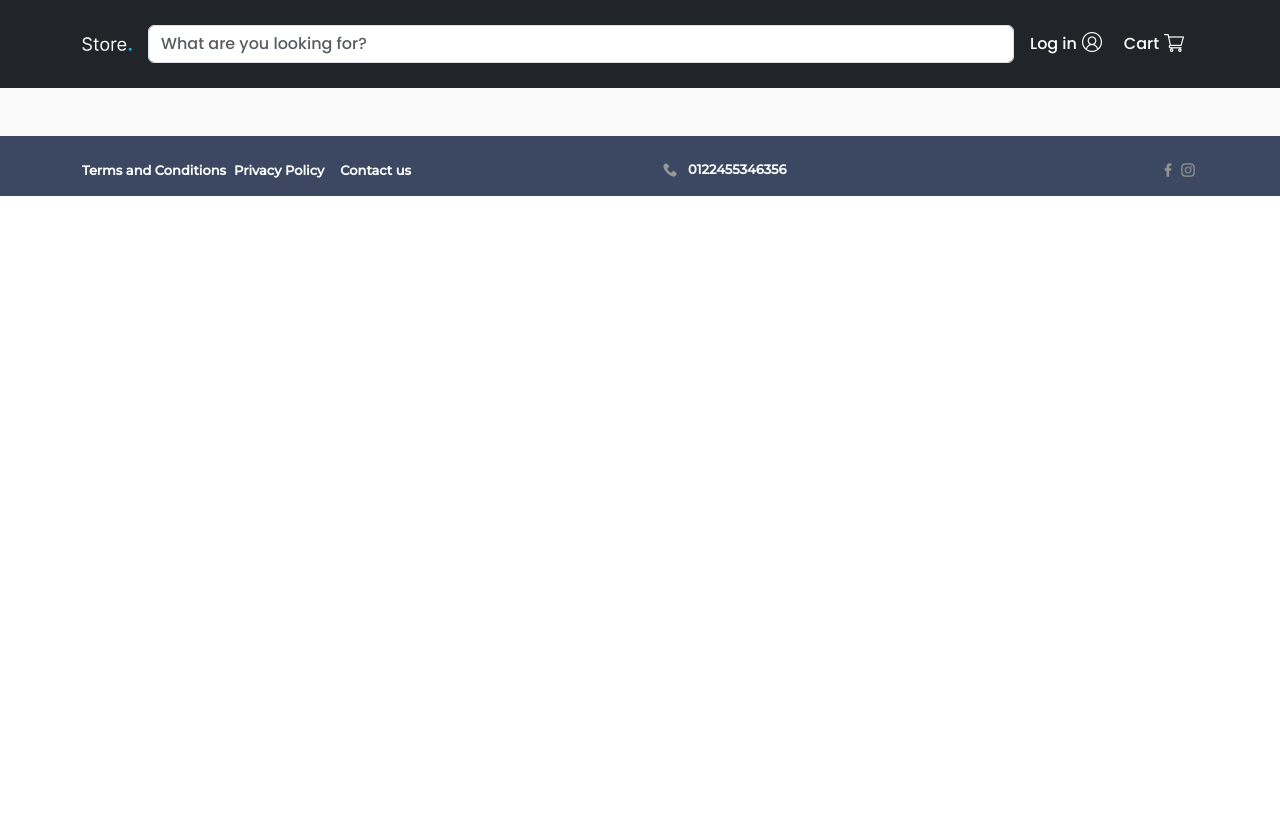
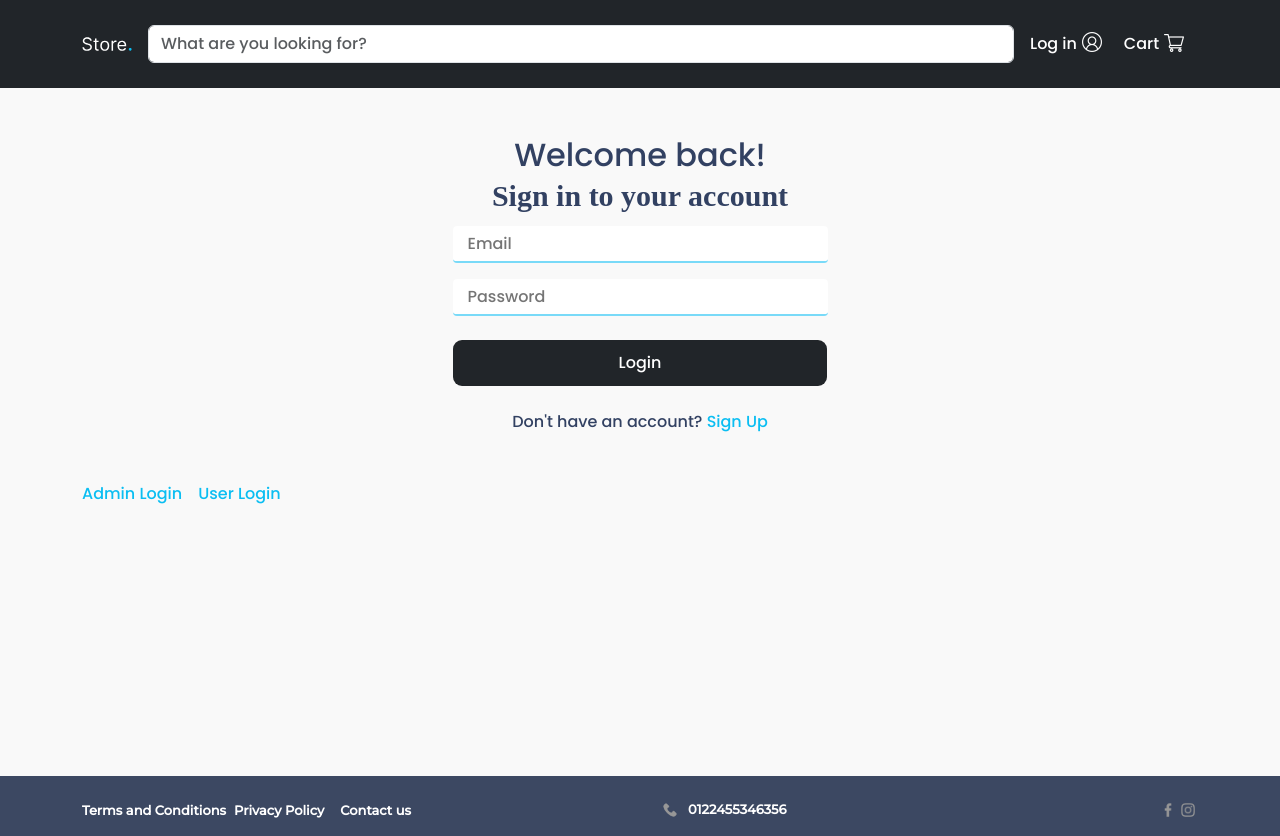
Before and after one commit to noureldinyahia88/E-Commerce-react, a React (Create React App) app: page /login in a window 1280 px wide. Before the commit the page ends 800 px from the top, so only its background shows below. Built offline with nearby package versions, Linux system fonts and the light colour scheme.

Commit message:
Login and Register page

```diff
--- a/src/App.js
+++ b/src/App.js
@@ -2,6 +2,8 @@ import HomePage from "./pages/Home/HomePage";
 import { BrowserRouter, Routes, Route } from "react-router-dom";
 import NavbarLogin from './components/Uitily/NavbarLogin'
 import Footer from './components/Uitily/Footer'
+import LoginPage from "./pages/Auth/LoginPage";
+import Register from "./pages/Auth/Register";
 
 function App() {
   return (
@@ -10,6 +12,8 @@ function App() {
       <BrowserRouter>
       <Routes>
       <Route index element={<HomePage/>} />
+      <Route path="/login" element={<LoginPage/>} />
+      <Route path="/register" element={<Register />} />
       </Routes>
       </BrowserRouter>
       <Footer />
--- /dev/null
+++ b/src/components/Home/DiscountCard.css
@@ -0,0 +1,14 @@
+.discount {
+    height: 130px;
+    border-radius: 8px;
+    background: #0BBEF2;
+}
+.discount .discount-title{
+    color: #fff;
+    font-size: 30px;
+}
+
+.dicount-img {
+    max-height: 130px;
+    max-width: 80%;
+}
--- a/src/components/Home/DiscountSection.js
+++ b/src/components/Home/DiscountSection.js
@@ -1,11 +1,12 @@
 import React from 'react'
 import { Container,Row,Col } from 'react-bootstrap'
+import './DiscountCard.css'
 import laptops from '../../images/labtop.png'
 
 const DiscountSection = () => {
     return (
         <Container>
-            <Row className="discount-backcolor my-3  mx-2 d-flex text-center align-items-center">
+            <Row className="discount my-3  mx-2 d-flex text-center align-items-center">
                 <Col sm="6">
                     <div className="discount-title">
                         Up To 25% OFF
--- a/src/index.css
+++ b/src/index.css
@@ -143,25 +143,7 @@ body {
   cursor: pointer;
 }
 
-/* discount setion */
-.discount-backcolor {
-  height: 130px;
-  border-radius: 8px;
-  background: radial-gradient(circle, #767676 0%, #4d4f50 100%, #494c4d 100%);
-}
-.discount-title {
-  color: #ffffff;
-  font-family: Cairo;
-  font-size: 21px;
-  font-weight: bold;
-  letter-spacing: 0;
-  line-height: 39px;
-}
-.dicount-img {
-  max-height: 130px;
-  max-width: 80%;
-}
-/* end discount */
+
 
 /* foter */
 .footer-background {
--- a/src/pages/Auth/LoginPage.js
+++ b/src/pages/Auth/LoginPage.js
@@ -1,8 +1,54 @@
 import React from 'react'
-
+import './auth.css'
+import { Container, Row, Col } from 'react-bootstrap'
+import { Link } from 'react-router-dom'
 const LoginPage = () => {
     return (
-    <div>LoginPage</div>
+        <Container style={{ minHeight: "80vh" }}>
+        <Row className="row py-5 d-flex justify-content-center ">
+            <Col sm="12" className="d-flex flex-column ">
+                <h2 className='welcome-title'>Welcome back!</h2>
+                <label className="mx-auto title-login">Sign in to your account</label>
+                <input
+                    placeholder="Email"
+                    type="text"
+                    className="user-input my-3 mx-auto"
+                />
+                <input
+                    placeholder="Password"
+                    type="password"
+                    className="user-input mx-auto"
+                />
+                <button className="btn-login mx-auto mt-4">Login</button>
+                <label className="mx-auto my-4">
+                Don't have an account? {" "}
+                    <Link to="/register" style={{textDecoration:'none'}}>
+                        <span style={{ cursor: "pointer" }} className="text-link">
+                        Sign Up
+                        </span>
+                    </Link>
+                </label>
+
+
+
+            </Col>
+
+
+            <label className="mx-auto my-4">
+            <Link to="/admin/allproducts" style={{textDecoration:'none'}}>
+                <span style={{ cursor: "pointer" }} className="text-link">
+                    Admin Login
+                </span>
+            </Link>
+
+            <Link to="/user/allorders" style={{textDecoration:'none'}}>
+                <span style={{ cursor: "pointer" }} className="text-link mx-3">
+                    User Login
+                </span>
+            </Link>
+        </label>
+        </Row>
+    </Container>
 )
 }
 
--- /dev/null
+++ b/src/pages/Auth/Register.js
@@ -0,0 +1,42 @@
+import React from 'react'
+import './auth.css'
+import { Container,Row,Col } from 'react-bootstrap'
+import { Link } from 'react-router-dom'
+
+const Register = () => {
+    return (
+        <Container style={{ minHeight: "80vh" }}>
+        <Row className="py-5 d-flex justify-content-center hieght-search">
+            <Col sm="12" className="d-flex flex-column ">
+            <label className="mx-auto title-login">New Account</label>
+            <input
+                placeholder="User Name"
+                type="text"
+                className="user-input mt-3 mx-auto"
+            />
+            <input
+                placeholder="Your Email"
+                type="text"
+                className="user-input my-3 mx-auto"
+            />
+            <input
+                placeholder="Password"
+                type="password"
+                className="user-input mx-auto"
+            />
+            <button className="btn-login mx-auto mt-4">Login</button>
+            <label className="mx-auto my-4">
+            Already have an account?{" "}
+            <Link to="/login" style={{ textDecoration: "none" }}>
+                <span style={{ cursor: "pointer" }} className="text-link">
+                Press here
+                </span>
+            </Link>
+            </label>
+        </Col>
+        </Row>
+    </Container>
+)
+}
+
+export default Register
--- /dev/null
+++ b/src/pages/Auth/auth.css
@@ -0,0 +1,46 @@
+body{
+    overflow: hidden;
+}
+.row .welcome-title{
+    color: #324162;
+    text-align: center;
+}
+.row label{
+    color: #324162;
+}
+
+.text-link{
+    color: #0BBEF2;
+}
+.user-input {
+    box-sizing: border-box;
+    height: 37px;
+    width: 375px;
+    border: none;
+    border-bottom: 2px solid #0bbcf28c;
+    border-radius: 4px;
+    padding:15px;
+}
+.user-input:focus{
+    outline: none;
+}
+  .title-login {
+    color: #555550;
+    font-family: Almarai;
+    font-size: 30px;
+    font-weight: 800;
+    letter-spacing: 0;
+    line-height: 28px;
+    text-align: right;
+  }
+  .btn-login {
+    height: 46px;
+    width: 374px;
+    border-radius: 9px;
+    border: none;
+    color: white;
+    background-color: rgb(33 37 41);
+  }
+  .btn-login:hover {
+    color: rgb(206, 204, 204);
+  }
```
Also changed, not shown: 1 other file (tests, documents, lock files or other folders).
